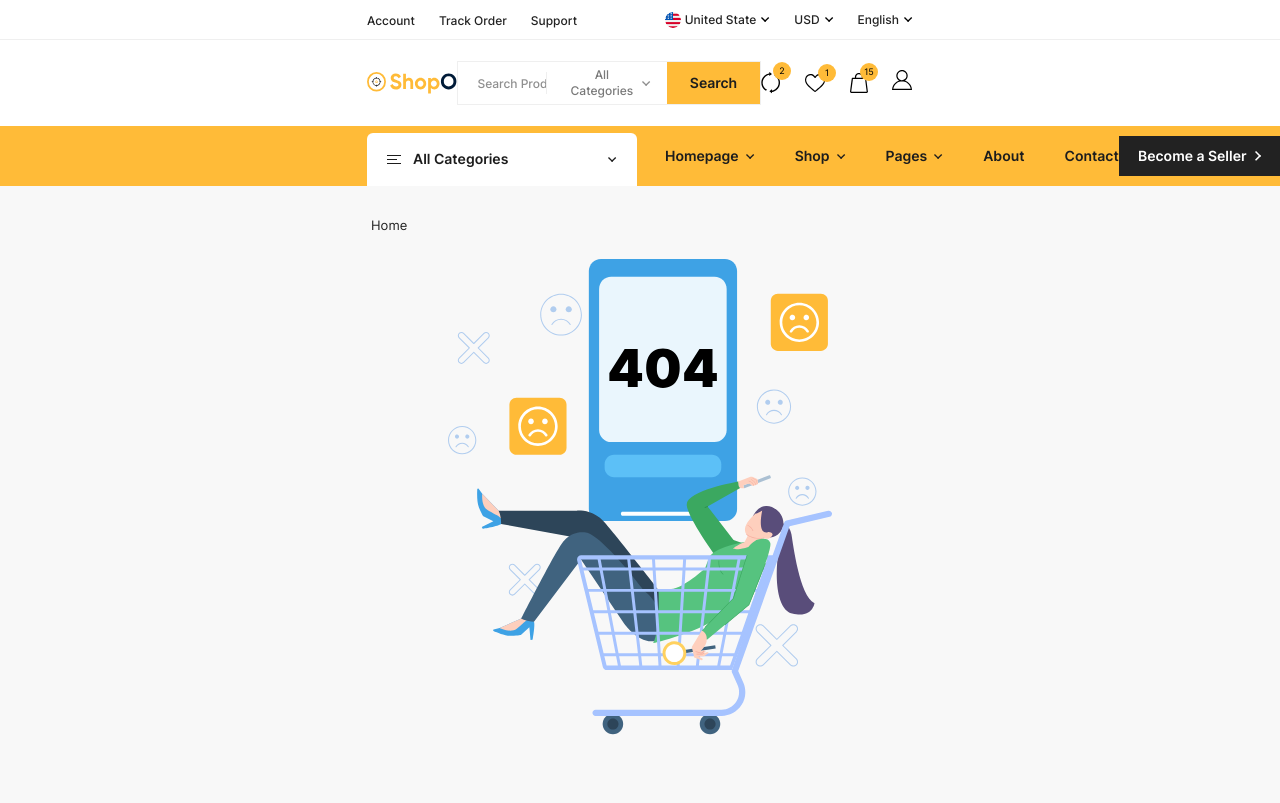
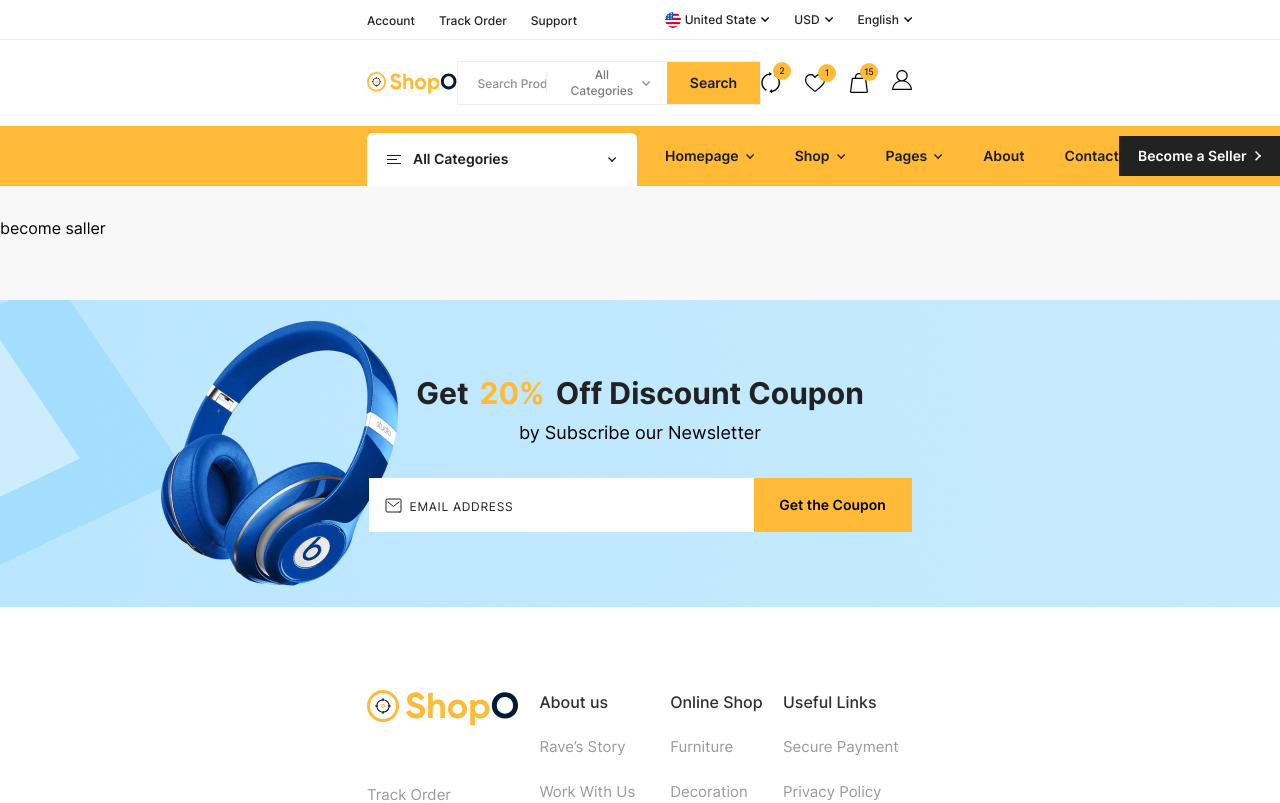
Before and after one commit to ifedayoagboola/bitsgiga-client, a React (Create React App) app: page /become-saller in a window 1280 px wide. Shown: the top 803 px of the page. Built offline with nearby package versions, Linux system fonts and the light colour scheme.

Commit message:
become saller route added

```diff
--- a/src/Routers.js
+++ b/src/Routers.js
@@ -3,6 +3,7 @@ import About from "./components/About";
 import AllProductPage from "./components/AllProductPage";
 import Login from "./components/Auth/Login/index";
 import Signup from "./components/Auth/Signup";
+import BecomeSaller from "./components/BecomeSaller";
 import Blogs from "./components/Blogs";
 import Blog from "./components/Blogs/Blog.jsx";
 import CardPage from "./components/CartPage";
@@ -42,6 +43,7 @@ export default function Routers() {
       <Route exact path="/faq" element={<Faq />} />
       <Route exact path="/login" element={<Login />} />
       <Route exact path="/signup" element={<Signup />} />
+      <Route exact path="/become-saller" element={<BecomeSaller />} />
       <Route exact path="/privacy-policy" element={<PrivacyPolicy />} />
       <Route exact path="*" element={<FourZeroFour />} />
     </Routes>
--- /dev/null
+++ b/src/components/BecomeSaller/index.jsx
@@ -0,0 +1,9 @@
+import Layout from "../Partials/Layout";
+
+export default function BecomeSaller() {
+  return (
+    <Layout>
+      <div>become saller</div>
+    </Layout>
+  );
+}
```
